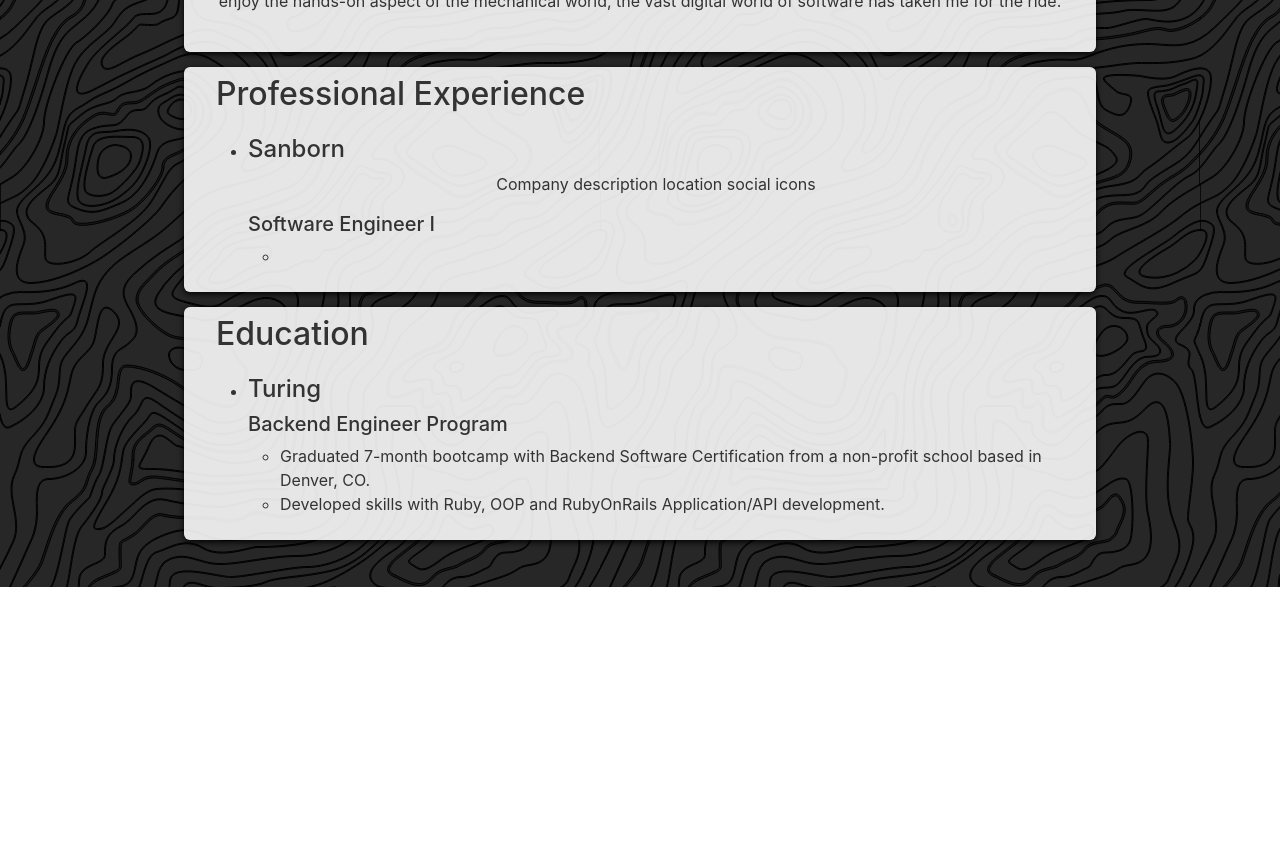
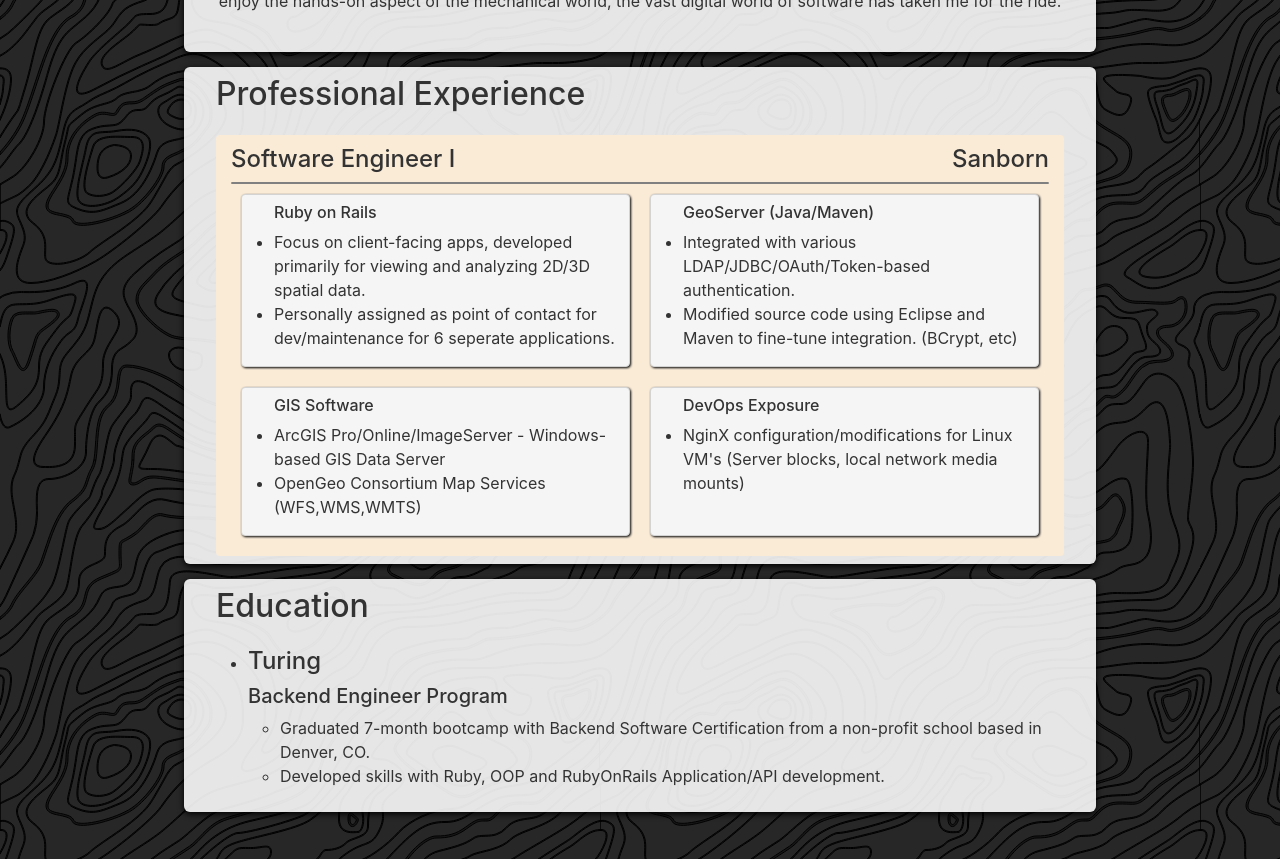
Before and after one commit to colintalex/portfolio-next, a Next.js app: page / in a window 1280 px wide. Shown: the part 1340-2199 px from the top of the page. Before the commit the page ends 1927 px from the top, so only its background shows below. Built offline with nearby package versions, Linux system fonts and the light colour scheme.

Commit message:
Update to experience card

```diff
--- a/components/experience/experience.js
+++ b/components/experience/experience.js
@@ -7,51 +7,60 @@
     <Card>
       <h2 className={styles.title}>Professional Experience</h2>
       <div className={styles.main}>
-        <ul>
-          <li>
-            <h4 className="p_content">Sanborn</h4>
-            <p>
-              Company
-              description
-              location
-              social icons
-            </p>
-            <h5 className="p_content">Software Engineer I</h5>
-            <ul>
-              <li className="p_content"></li>
-            </ul>
-          </li>
-        </ul>
+        <div className={styles.experience_role}>
+          <h4>Software Engineer I</h4>
+        </div>
+        <div className={styles.experience_org}>
+          <h4>Sanborn</h4>
+        </div>
+        <div className={styles.divider}>
+          <hr></hr>
+        </div>
+        <div className={styles.info_chunk}>
+          <ul>
+            <h6>Ruby on Rails</h6>
+            <li>
+              Focus on client-facing apps, developed primarily for viewing and
+              analyzing 2D/3D spatial data.
+            </li>
+            <li>
+              Personally assigned as point of contact for dev/maintenance for 6
+              seperate applications.
+            </li>
+          </ul>
+        </div>
+        <div className={styles.info_chunk}>
+          <ul>
+            <h6>GeoServer (Java/Maven)</h6>
+            <li>
+              Integrated with various LDAP/JDBC/OAuth/Token-based
+              authentication.
+            </li>
+            <li>
+              Modified source code using Eclipse and Maven to fine-tune
+              integration. (BCrypt, etc)
+            </li>
+          </ul>
+        </div>
+        <div className={styles.info_chunk}>
+          <ul>
+            <h6>GIS Software</h6>
+            <li>
+              ArcGIS Pro/Online/ImageServer - Windows-based GIS Data Server
+            </li>
+            <li>OpenGeo Consortium Map Services (WFS,WMS,WMTS)</li>
+          </ul>
+        </div>
+        <div className={styles.info_chunk}>
+          <ul>
+            <h6>DevOps Exposure</h6>
+            <li>
+              NginX configuration/modifications for Linux VM's (Server blocks,
+              local network media mounts)
+            </li>
+          </ul>
+        </div>
       </div>
     </Card>
   );
 }
-
-
-              {
-                /* <h6 className="p_content">
-                Ruby on Rails
-                <ul>
-                  <li>Focus on client-facing apps, developed primarily for viewing and analyzing 2D/3D spatial data.</li>
-                  <li>Personally assigned as point of contact for dev/maintenance for 6 seperate applications.</li>
-                </ul>
-              </h6>
-              <h6 className="p_content">
-                GeoServer (Java/Maven)
-                <ul>
-                  <li>Integrated with various LDAP/JDBC/OAuth/Token-based authentication.</li>
-                  <li>Modified source code using Eclipse and Maven to fine-tune integration. (BCrypt, etc)</li>
-                </ul>
-              </h6>
-              <h6 className="p_content">GIS Software
-                <ul>
-                  <li>ArcGIS Pro/Online/ImageServer - Windows-based GIS Data Server</li>
-                  <li>OpenGeo Consortium Map Services (WFS,WMS,WMTS)</li>
-                </ul>
-              </h6>
-              <h6 className="p_content">DevOps Exposure
-                <ul>
-                  <li>NginX configuration/modifications for Linux VM's (Server blocks, local network media mounts)</li>
-                </ul>
-              </h6> */
-              }
--- a/components/experience/experience.module.css
+++ b/components/experience/experience.module.css
@@ -1,8 +1,45 @@
 .main {
   margin-top: 60px;
   list-style: none;
+  display: grid;
+  grid-template-columns: 1fr 1fr;
+  background-color: antiquewhite;
+  padding: 10px 15px;
+  border-radius: 4px;
 }
 
 .title {
   position: absolute;
 }
+
+.experience_org {
+  text-align: right;
+  display: inline;
+}
+
+.experience_role {
+  text-align: left;
+  display: inline-block;
+}
+
+.divider {
+  grid-column: span 2;
+}
+
+.divider hr{
+  margin: 0;
+  border: 1.5px solid gray;
+  opacity: 1;
+  border-radius: 4px;
+}
+
+.info_chunk {
+  text-align: left;
+  border: 1px solid lightgray;
+  margin: 10px;
+  filter: drop-shadow(1px 1px 1px black);
+  background: whitesmoke;
+  padding-top: 8px;
+  border-radius: 4px;
+  /* padding-top: 5px; */
+}
```
